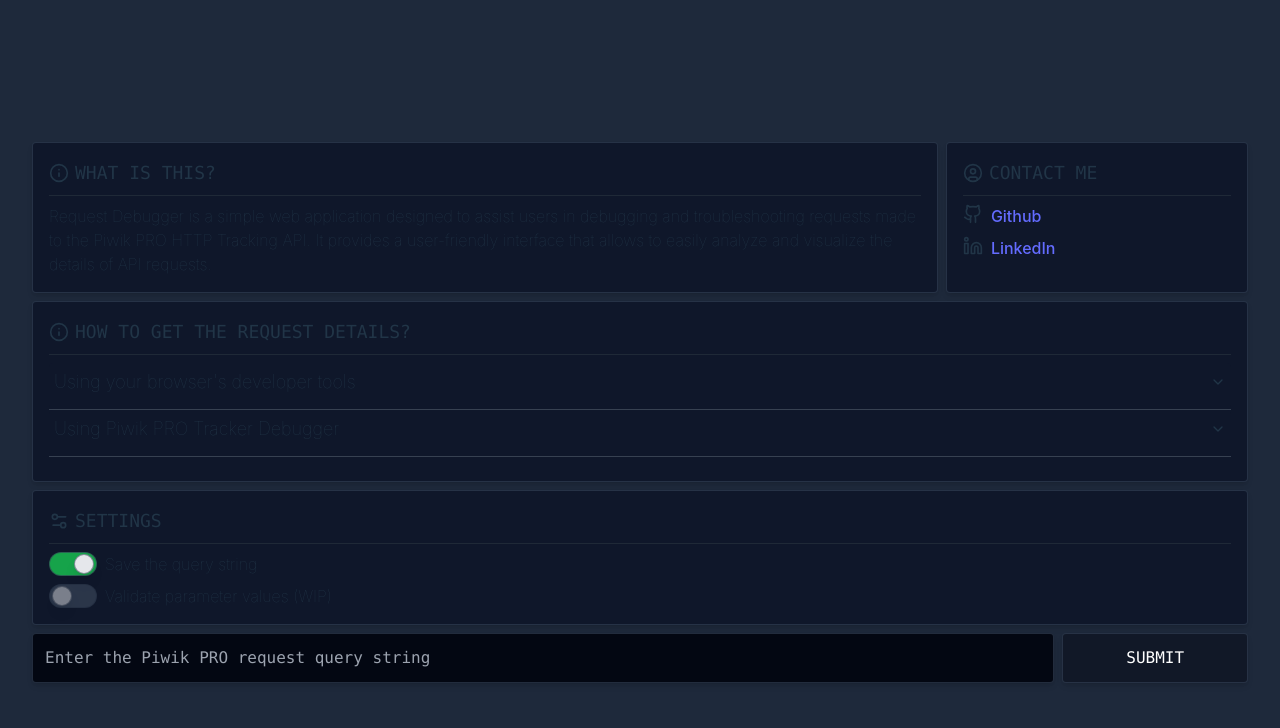
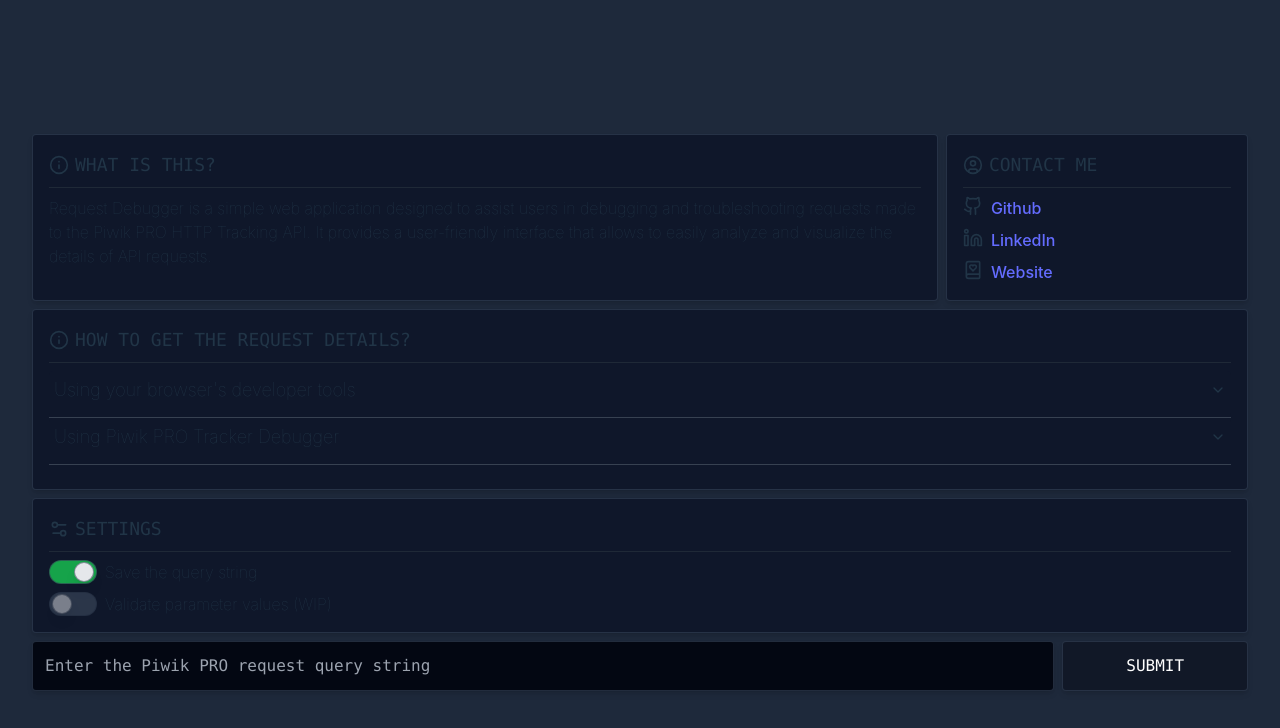
Before and after one commit to anthonybartczak/piwik-pro-request-debug, a React (Vite) app: page / in a window 1280 px wide. Shown: the top 728 px of the page. Built offline with nearby package versions, Linux system fonts and the light colour scheme; what @piwikpro/react-piwik-pro would draw is missing.

Commit message:
Added outlink to anteriam.pl

```diff
--- a/src/App.tsx
+++ b/src/App.tsx
@@ -26,6 +26,7 @@ import {
   Settings2,
   Linkedin,
   CircleUser,
+  BookHeart,
 } from "lucide-react";
 
 const App: React.FC = () => {
@@ -130,14 +131,26 @@ const App: React.FC = () => {
               <ul className="flex flex-col gap-y-2">
                 <li className="flex gap-x-2">
                   <Github className="h-5 w-5" />
-                  <a href="https://github.com/anthonybartczak/piwik-pro-request-debug">
+                  <a
+                    target="_blank"
+                    href="https://github.com/anthonybartczak/piwik-pro-request-debug"
+                  >
                     Github
                   </a>
                 </li>
                 <li className="flex gap-x-2">
                   <Linkedin className="h-5 w-5" />
-                  <a href="https://www.linkedin.com/in/antoni-bartczak-525187183/">
+                  <a
+                    target="_blank"
+                    href="https://www.linkedin.com/in/antoni-bartczak-525187183/"
+                  >
                     LinkedIn
+                  </a>
+                </li>
+                <li className="flex gap-x-2">
+                  <BookHeart className="h-5 w-5" />
+                  <a target="_blank" href="https://anteriam.pl">
+                    Website
                   </a>
                 </li>
               </ul>
```
